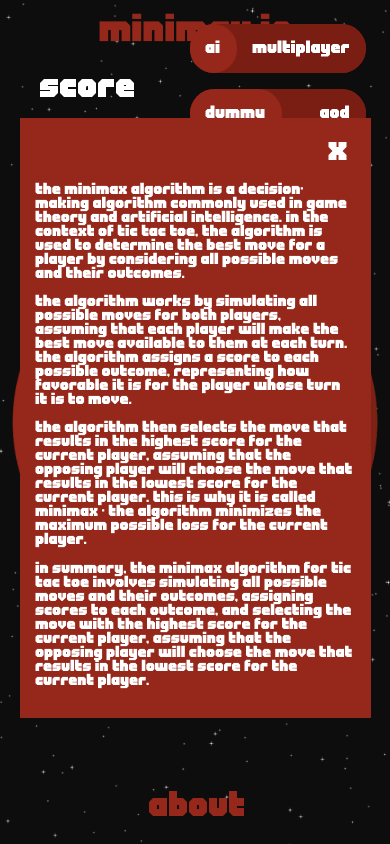
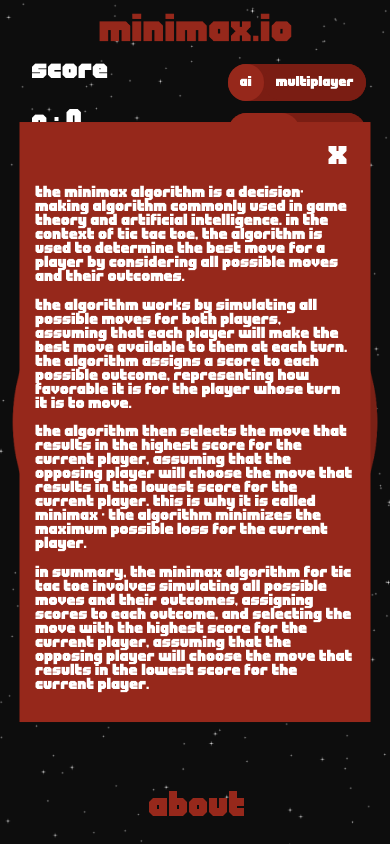
Before and after one commit to DarioTokic/miniMax, a React (Create React App) app: page / in a window 390 px wide. Both pictures are taken after a click on the button "about". Built offline with nearby package versions, Linux system fonts and the light colour scheme.

Commit message:
fixed responsive design

```diff
--- a/src/App.css
+++ b/src/App.css
@@ -3,8 +3,8 @@
     background-image: url(./minimaxWallpaper.png);
     background-size: cover;
     background-position: center;
+}
 
-}
 
 .App-logo {
     width: 400px;
@@ -39,9 +39,24 @@
     cursor: pointer;
 }
 
+@media (max-width: 900px) {
+    .Switches {
+        top: 84px;
+    }
+}
+
 @media (max-width: 500px) {
     .App-logo {
         width: 200px;
         margin-left: -100px;
     }
+    .Switches {
+        top: 64px;
+    }
 }
+
+@media (max-width: 340px) {
+    .Switches {
+        top: 52px;
+    }
+}
--- a/src/Components/About/About.css
+++ b/src/Components/About/About.css
@@ -6,8 +6,8 @@
     box-sizing: border-box;
     position: absolute;
     left: 50%;
-    top: 25%;
-    margin-left: -300px;
+    top: 50%;
+    transform: translate(-50%, -50%); /* Use transform to center the element */
 }
 
 .About button {
@@ -21,8 +21,6 @@
 @media (max-width: 500px) {
     .About {
         width: 90%;
-        top: 14%;
-        margin-left: -45%;
         padding: 16px;
     }
 
@@ -41,8 +39,6 @@
  @media (max-width: 340px) {
     .About {
         width: 92%;
-        top: 2%;
-        margin-left: -46%;
         padding: 10px;
     }
 
--- a/src/Components/Endgame/Endgame.css
+++ b/src/Components/Endgame/Endgame.css
@@ -16,3 +16,29 @@
     color: #fff;
     font-size: 2rem;
 }
+
+@media (max-width: 500px) {
+    .Endgame {
+        font-size: 1.4rem;
+    }
+}
+
+@media (max-width: 400px) {
+    .Endgame {
+        font-size: 1.2rem;
+    }
+
+    .Endgame button {
+        font-size: 1.6rem;
+    }
+}
+
+@media (max-width: 340px) {
+    .Endgame {
+        font-size: 1rem;
+    }
+
+    .Endgame button {
+        font-size: 1.4rem;
+    }
+}
--- a/src/Components/Mode/Mode.css
+++ /dev/null
@@ -1,44 +0,0 @@
-.Mode {
-    position: absolute;
-    background-color: #7a1d13;
-    border-radius: 50px;
-    right: 24px;
-    top: 24px;
-}
-
-.Mode button {
-    border: none;
-    color: #fff;
-    font-size: 1.2rem;
-    cursor: pointer;
-    padding: 16px;
-    border-radius: 50px;
-    transition: all 0.3s;
-}
-
-
-
-.Inactive {
-    background-color: #7a1d13;
-}
-
-.Active {
-    background-color: #96281B;
-}
-
-
-@media (max-width: 500px) {
-   .Mode {
-    top: 62px;
-   }
-
-   .Mode button {
-    font-size: 1rem;
-   }
-}
-
-@media (max-width: 340px) {
-    .Mode button {
-     font-size: 0.8rem;
-    }
- }
--- a/src/Components/Score/Score.css
+++ b/src/Components/Score/Score.css
@@ -1,8 +1,27 @@
 .Score {
     position: absolute;
-    left: 24px;
-    top: 24px;
+    left: 32px;
+    top: 32px;
     font-size: 2rem;
-    padding: 16px;
+    padding-bottom: 16px;
     color: #fff;
 }
+
+@media (max-width: 900px) {
+    .Score {
+        top: 44px;
+    }
+}
+
+@media (max-width: 500px) {
+    .Score {
+        top: 32px;
+        font-size: 1.6rem;
+    }
+}
+
+@media (max-width: 340px) {
+    .Score {
+        font-size: 1.2rem;
+    }
+}
--- a/src/Components/Switch/Switch.css
+++ b/src/Components/Switch/Switch.css
@@ -33,12 +33,27 @@
    }
 
    .Switch button {
-    font-size: 1rem;
+    font-size: 0.8rem;
    }
 }
 
+@media (max-width: 400px) {
+    .Switch {
+        margin-bottom: 12px;
+    }
+    .Switch button{
+
+        padding: 12px;
+    }
+}
+
 @media (max-width: 340px) {
+    .Switch {
+        margin-bottom: 10px;
+    }
+
     .Switch button {
-     font-size: 0.8rem;
+        padding: 10px;
+        font-size: 0.8rem;
     }
  }
```
Also changed, not shown: src/Components/Mode/Mode.js (deleted, +0 -28 lines).
